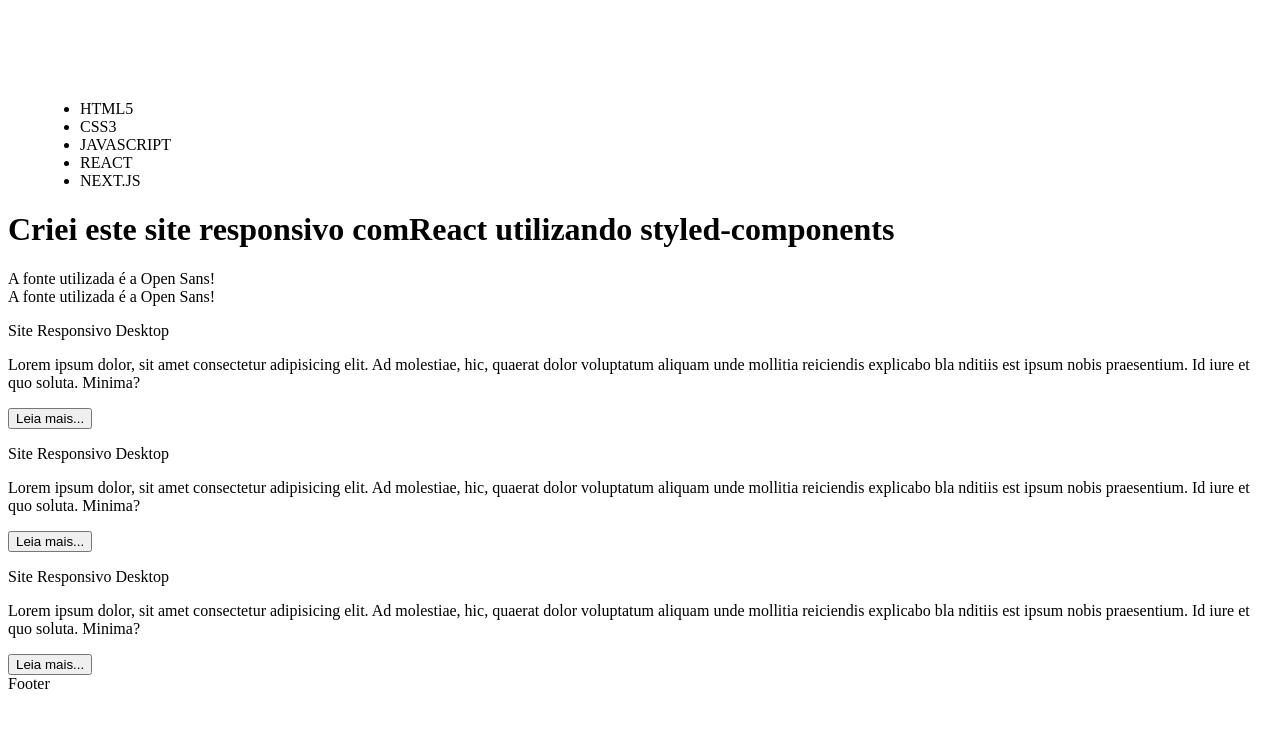
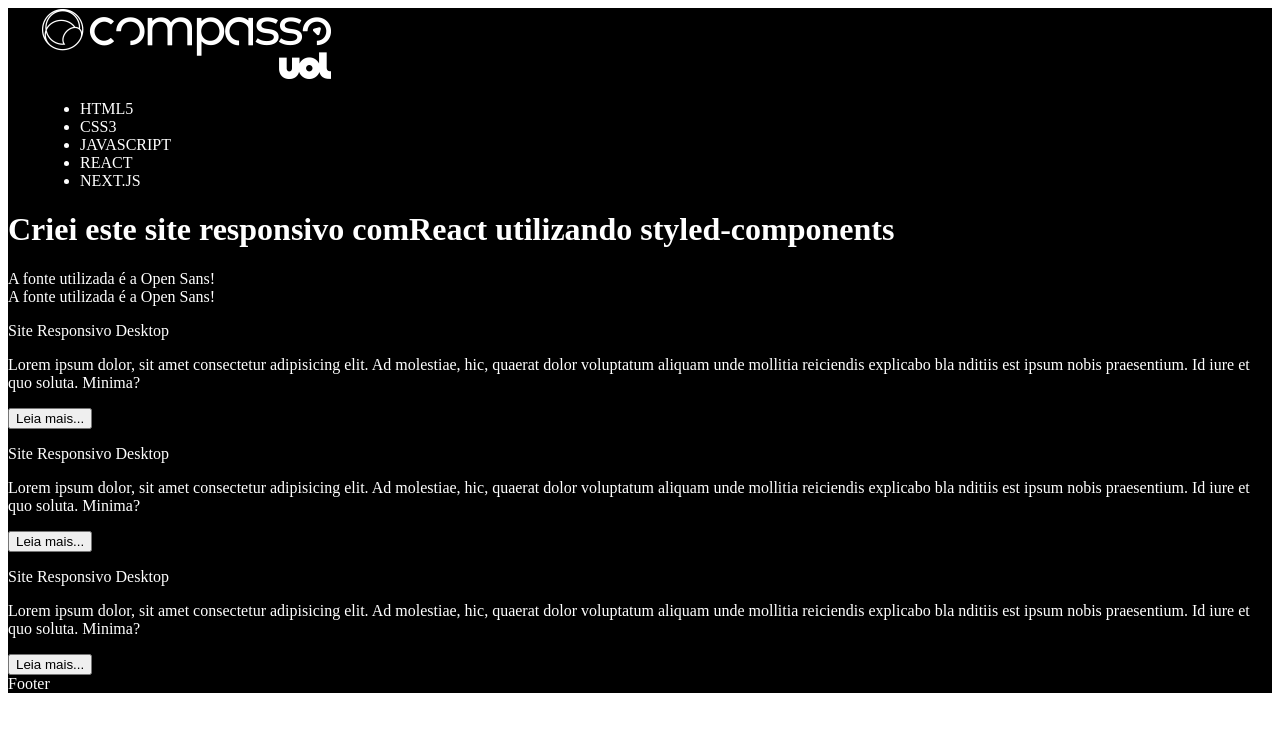
Before and after one commit to T14g/desafio-react, a React (Create React App) app: page / in a window 1280 px wide. Shown: the top 732 px of the page. Built offline with nearby package versions, Linux system fonts and the light colour scheme.

Commit message:
Turning lights

```diff
--- a/src/App.js
+++ b/src/App.js
@@ -1,4 +1,4 @@
-import './App.css';
+import React, { useState } from 'react';
 import { MainTitle, Strong, Container } from './App.styles';
 import Header from './components/header/header.component';
 import Info from './components/info/info.component';
@@ -6,10 +6,19 @@ import PostGrid from './components/post-grid/post-grid.component';
 import Footer from './components/footer/footer.component';
 
 const App = () => {
+
+  const [showModal, setShowModal] = useState(false);
+  const [lights, setLights] = useState(false);
+
+  const actions = {
+    'show-modal': () => setShowModal(!showModal),
+    'turn-lights': () => setLights(!lights)
+  };
+
   return (
-    <Container>
+    <Container lights={lights}>
 
-      <Header />
+      <Header lights={lights} />
 
       <MainTitle>
         Criei este site <Strong>responsivo</Strong> com
@@ -19,7 +28,7 @@ const App = () => {
       <Info>A fonte utilizada é a Open Sans!</Info>
       <Info>A fonte utilizada é a Open Sans!</Info>
 
-      <PostGrid />
+      <PostGrid actions={actions} />
 
       <Footer />
     </Container>
--- a/src/App.styles.jsx
+++ b/src/App.styles.jsx
@@ -1,8 +1,8 @@
 import styled from "styled-components";
 
 export const Container = styled.div`
-
-
+    background: ${props => props.lights ? '#fff' : '#000'};
+    color: ${props => props.lights ? '#000' : '#fff'};
 `
 
 export const MainTitle = styled.h1`
--- a/src/components/header/header.component.jsx
+++ b/src/components/header/header.component.jsx
@@ -2,12 +2,12 @@ import React from 'react';
 import MainMenu from '../main-menu/main-menu.component';
 import { HeaderContainer, InnerContainer, LogoContainer, Logo } from './header.styles';
 
-const Header = () => {
+const Header = ({ lights }) => {
     return (
-        <HeaderContainer>
+        <HeaderContainer lights={lights}>
             <InnerContainer>
                 <Logo src='./images/logo.png' />
-                <MainMenu />
+                <MainMenu lights={lights} />
             </InnerContainer>
         </HeaderContainer>
     );
--- a/src/components/header/header.styles.jsx
+++ b/src/components/header/header.styles.jsx
@@ -1,7 +1,7 @@
 import styled from "styled-components";
 
 export const HeaderContainer = styled.header`
-
+    background: ${props => props.lights ? '#fff' : '#000'}
 `
 
 export const InnerContainer = styled.div`
--- a/src/components/main-menu/main-menu.component.jsx
+++ b/src/components/main-menu/main-menu.component.jsx
@@ -1,10 +1,10 @@
 import React from 'react';
 import { MenuContainer, MenuItem } from './main-menu.styles';
 
-const MainMenu = () => {
+const MainMenu = ({ lights }) => {
 
     return (
-        <MenuContainer>
+        <MenuContainer lights={lights}>
             <MenuItem>HTML5</MenuItem>
             <MenuItem>CSS3</MenuItem>
             <MenuItem>JAVASCRIPT</MenuItem>
--- a/src/components/main-menu/main-menu.styles.jsx
+++ b/src/components/main-menu/main-menu.styles.jsx
@@ -1,7 +1,7 @@
 import styled from "styled-components";
 
 export const MenuContainer = styled.ul`
-
+    color: ${props => props.lights ? '#000' : '#fff'}
 `
 
 export const MenuItem = styled.li`
--- a/src/components/post-grid/post-grid.component.jsx
+++ b/src/components/post-grid/post-grid.component.jsx
@@ -1,10 +1,12 @@
 import React from 'react';
 import PostItem from '../post-item/post-item.component';
 
-import { Container } from '../../App.styles';
-import { Row } from './post-grid.styled';
+import { Row, Container } from './post-grid.styled';
 
-const PostGrid = ({ actions }) => {
+const PostGrid = ({actions}) => {
+
+    const showModal = actions['show-modal'];
+    const turnLights = actions['turn-lights'];
 
     return (
         <Container>
@@ -18,7 +20,7 @@ const PostGrid = ({ actions }) => {
                     nditiis est ipsum nobis praesentium.
                     Id iure et quo soluta. Minima?"
                     buttonTitle="Leia mais..."
-                    callToAction={() => console.log("hello")}
+                    callToAction={showModal}
                 />
 
                 <PostItem
@@ -42,7 +44,7 @@ const PostGrid = ({ actions }) => {
                     nditiis est ipsum nobis praesentium.
                     Id iure et quo soluta. Minima?"
                     buttonTitle="Leia mais..."
-                    callToAction={() => console.log("hello3")}
+                    callToAction={turnLights}
                 />
             </Row>
         </Container>
```
